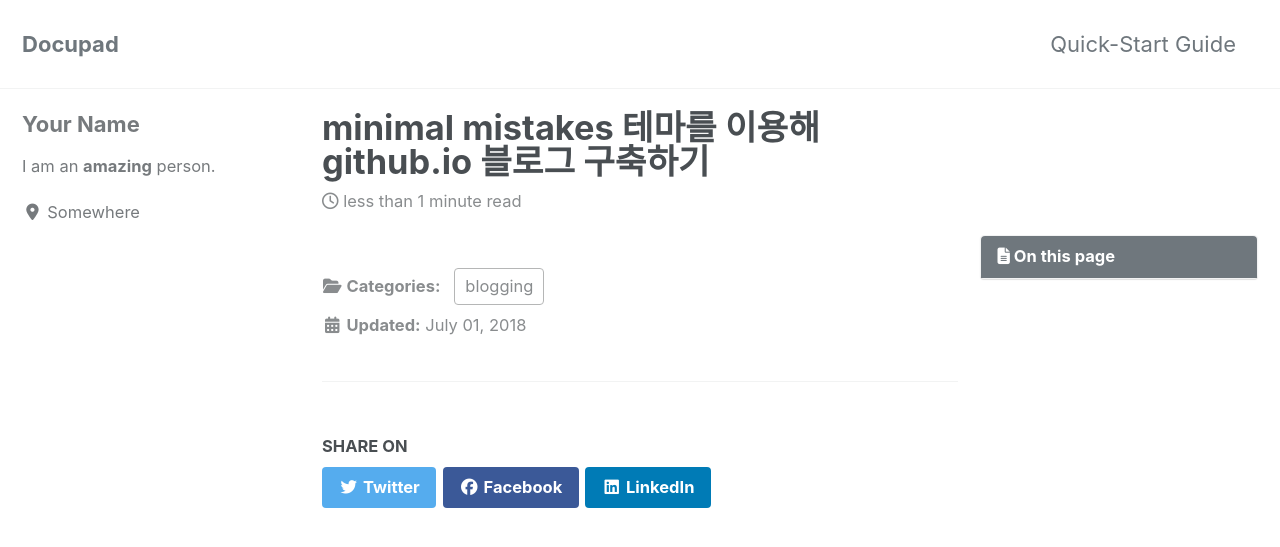
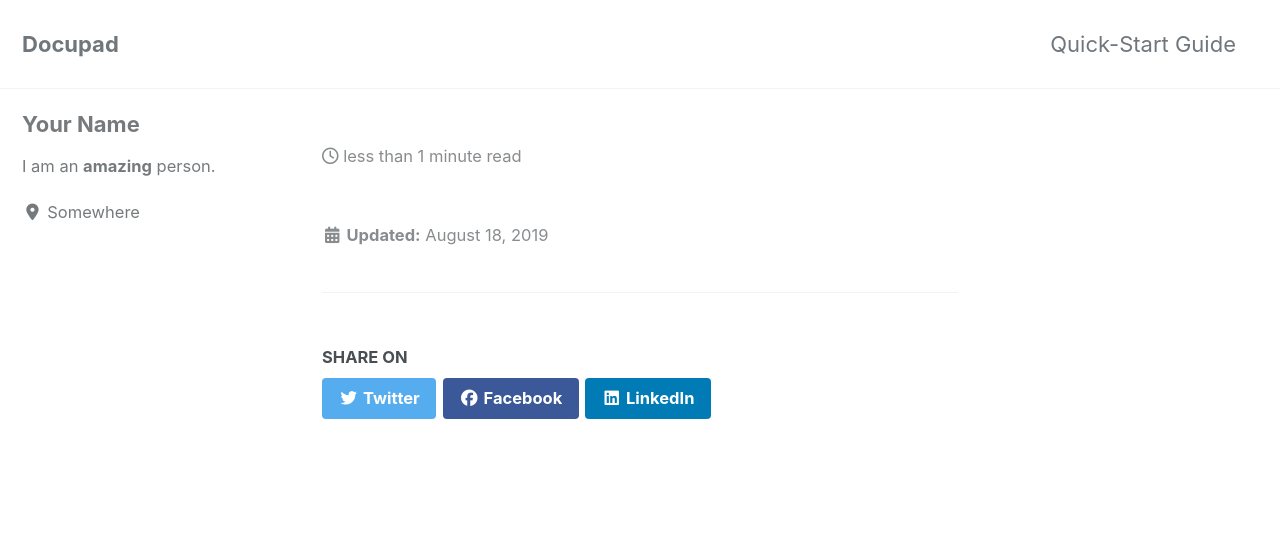
Before and after one commit to junghyunseo0105/docupad, a Jekyll site: the page built from _posts/2019-08-18-파이어베이스:-구글-로그인에-필요한-구글-API-설정.md, in a window 1280 px wide and 900 px high. Shown: the top 547 px of the window. Built offline with Jekyll 4.4.1, drawn with Linux system fonts in a browser that asks for light colours; cached includes are drawn as plain includes; nearby versions of some CDN libraries.

Commit message:
Update 2019-08-18-파이어베이스:-구글-로그인에-필요한-구글-API-설정.md
3차 수정

```diff
--- a/_posts/2019-08-18-파이어베이스:-구글-로그인에-필요한-구글-API-설정.md
+++ b/_posts/2019-08-18-파이어베이스:-구글-로그인에-필요한-구글-API-설정.md
@@ -1,7 +1,3 @@
 ---
-title: "minimal mistakes 테마를 이용해 github.io 블로그 구축하기"
-categories:
-  - blogging
-last_modified_at: 2018-07-01T13:00:00+09:00
-toc: true
+minimal mistakes 테마를 이용해 github.io 블로그 구축하기
 ---
```
